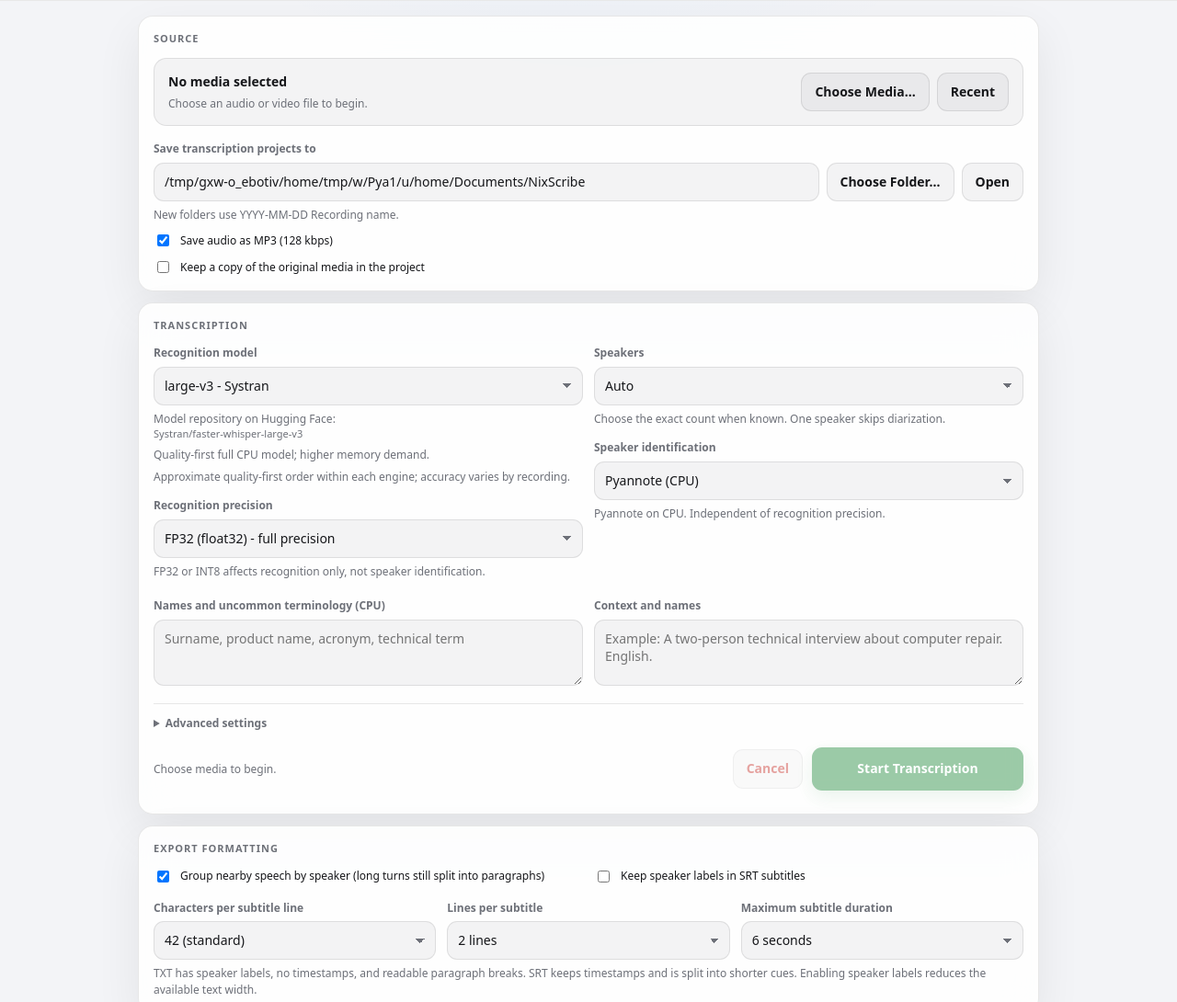
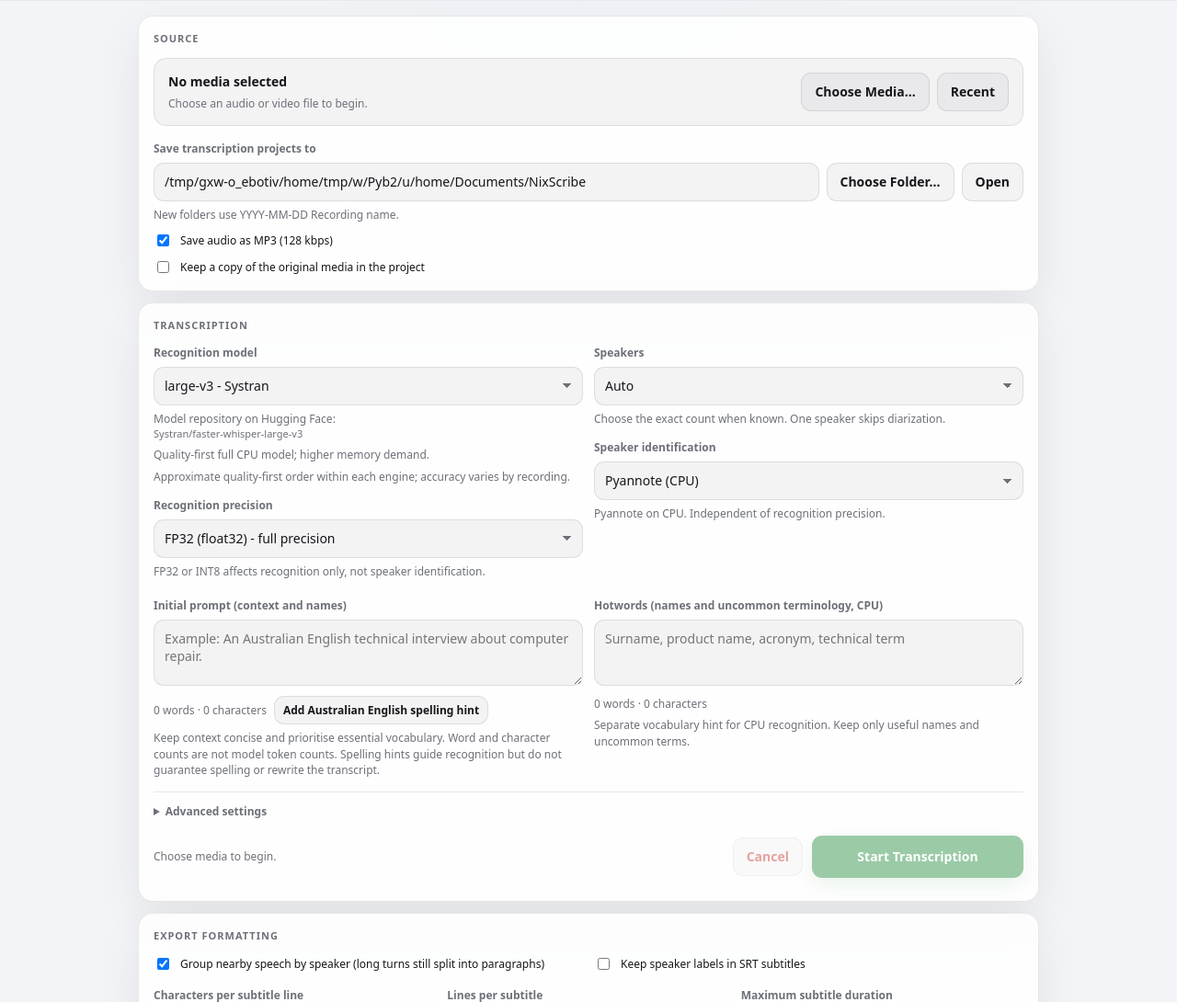
Before and after one commit to NixMcRetro/NixScribe, a Flask app: page / in a window 1280 px wide. Shown: the part 71-1161 px from the top of the page at 92% size. Run offline with Flask 3, Linux system fonts and the light colour scheme; data that the repository does not hold is empty; some libraries are stand-ins or nearby versions.

Commit message:
Clarify prompt and hotword controls and add optional Australian spelling hint

```diff
--- a/templates/index.html
+++ b/templates/index.html
@@ -134,7 +134,10 @@
     .checkline label { margin: 0; color: var(--text); font-weight: 500; }
     .actions { display: flex; align-items: center; justify-content: flex-end; gap: 10px; margin-top: 18px; }
     .actions .action-hint { flex: 1; margin: 0; }
-    .prompt-grid.single { grid-template-columns: 1fr; }
+    textarea:disabled { color: var(--muted); cursor: default; }
+    .prompt-tools { display: flex; align-items: center; flex-wrap: wrap; gap: 8px; margin-top: 6px; }
+    .prompt-tools .hint { margin: 0; }
+    .prompt-tools button { font-size: 12px; padding: 6px 9px; }
     .advanced {
       margin-top: 14px; border-top: 1px solid var(--line); padding-top: 12px;
     }
@@ -368,13 +371,20 @@
     </div>
 
     <div id="promptGrid" class="grid two prompt-grid" style="margin-top:14px">
+      <div>
+        <label for="initialPrompt">Initial prompt (context and names)</label>
+        <textarea id="initialPrompt" aria-describedby="promptCount promptHint" placeholder="Example: An Australian English technical interview about computer repair."></textarea>
+        <div class="prompt-tools">
+          <span id="promptCount" class="hint">0 words · 0 characters</span>
+          <button id="australianSpellingBtn" type="button">Add Australian English spelling hint</button>
+        </div>
+        <div id="promptHint" class="hint">Keep context concise and prioritise essential vocabulary. Word and character counts are not model token counts. Spelling hints guide recognition but do not guarantee spelling or rewrite the transcript.</div>
+      </div>
       <div id="hotwordsField">
-        <label for="hotwords">Names and uncommon terminology (CPU)</label>
-        <textarea id="hotwords" placeholder="Surname, product name, acronym, technical term"></textarea>
-      </div>
-      <div>
-        <label for="initialPrompt">Context and names</label>
-        <textarea id="initialPrompt" placeholder="Example: A two-person technical interview about computer repair. English."></textarea>
+        <label for="hotwords">Hotwords (names and uncommon terminology, CPU)</label>
+        <textarea id="hotwords" aria-describedby="hotwordsCount hotwordsHint" placeholder="Surname, product name, acronym, technical term"></textarea>
+        <div id="hotwordsCount" class="hint">0 words · 0 characters</div>
+        <div id="hotwordsHint" class="hint"></div>
       </div>
     </div>
 
@@ -528,12 +538,34 @@ function updateModelRepository() {
   $('batchLabel').textContent = isMLX ? 'CPU fallback batch size' : 'CPU batch size';
   $('batchHint').textContent = isMLX ? 'Only used if MLX falls back to CPU.' : 'Applies to CPU recognition.';
   $('hotwords').disabled = isMLX;
-  $('hotwordsField').classList.toggle('hidden', isMLX);
-  $('promptGrid').classList.toggle('single', isMLX);
+  $('hotwordsHint').textContent = isMLX
+    ? 'MLX does not support separate hotwords. Use the initial prompt for essential terms. Your hotwords remain here for CPU selection and are not sent on MLX jobs, even on fallback.'
+    : 'Separate vocabulary hint for CPU recognition. Keep only useful names and uncommon terms.';
   $('engineHint').textContent = option?.dataset.description || '';
 }
 $('model').addEventListener('change', updateModelRepository);
 updateModelRepository();
+
+function updatePromptCounts() {
+  for (const [field, counter] of [['initialPrompt', 'promptCount'], ['hotwords', 'hotwordsCount']]) {
+    const value = $(field).value.trim();
+    const words = value ? value.split(/\s+/u).length : 0;
+    $(counter).textContent = words + ' words · ' + Array.from(value).length + ' characters';
+  }
+}
+function addAustralianSpelling() {
+  const field = $('initialPrompt');
+  const hint = 'Use Australian English spelling.';
+  if (!field.value.includes(hint)) {
+    field.value = hint + (field.value.trim() ? '\n\n' + field.value : '');
+  }
+  updatePromptCounts();
+  field.focus();
+}
+$('initialPrompt').addEventListener('input', updatePromptCounts);
+$('hotwords').addEventListener('input', updatePromptCounts);
+$('australianSpellingBtn').addEventListener('click', addAustralianSpelling);
+updatePromptCounts();
 
 function updateDiarizationDevice() {
   const single = $('speakerCount').value === '1';
```
Also changed, not shown: docs/technical-guide.md (+6 -1 lines), tests/test_prompt_controls.js (added, +48 -0 lines), .github/workflows/build-macos.yml.
